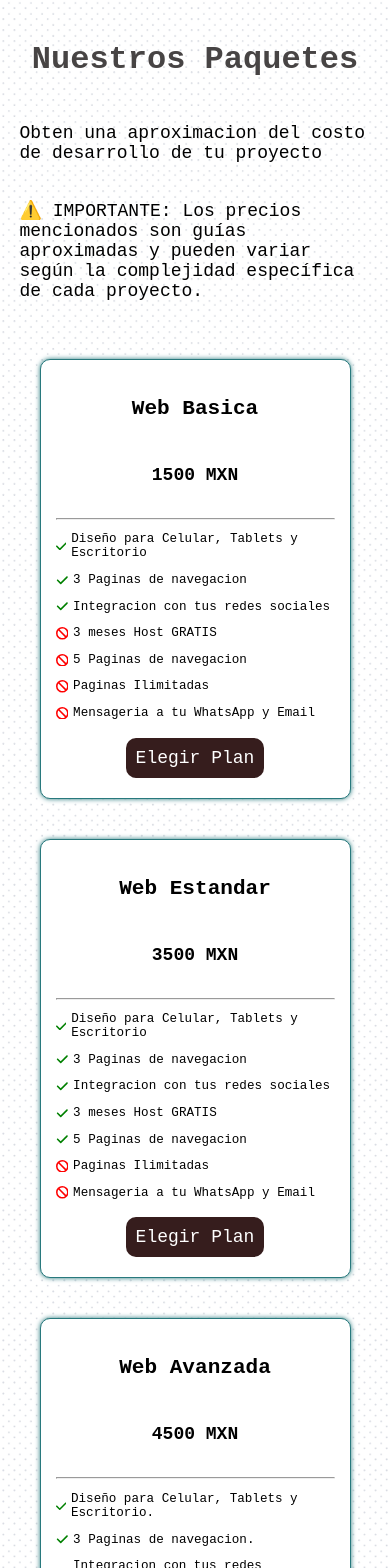
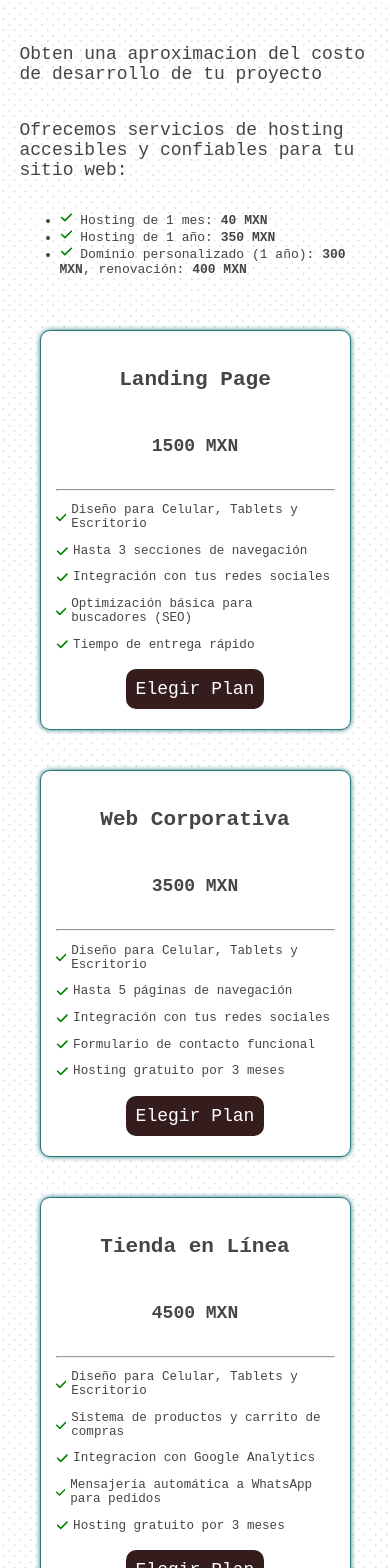
Before and after one commit to ericbcrril/B-Sites-Web-Company, a React (Create React App) app: page / in a window 390 px wide. Shown: the part 2780-4348 px from the top of the page. Built offline with nearby package versions, Linux system fonts and the light colour scheme.

Commit message:
Nuevo contrato, instagram icon y responsive mejorado

```diff
--- a/public/index.html
+++ b/public/index.html
@@ -33,6 +33,11 @@
     <link rel="preload" href="./images/resource/2807211.webp" as="image">
     <link rel="preload" href="./images/resource/7913078.webp" as="image">
     <link rel="preload" href="./images/resource/7922055.webp" as="image">
+
+    <!-- Google adSense -->
+    <meta name="google-adsense-account" content="ca-pub-8122748125240067">
+    <script async src="https://pagead2.googlesyndication.com/pagead/js/adsbygoogle.js?client=ca-pub-8122748125240067"
+     crossorigin="anonymous"></script>
 
     <!-- Google tag (gtag.js) -->
       <script async src="https://www.googletagmanager.com/gtag/js?id=G-HGD33SL1NY"></script>
--- a/public/styles/components/misc/footer.css
+++ b/public/styles/components/misc/footer.css
@@ -54,12 +54,16 @@ footer{
     align-items: center;
 }
 
-.facebook-icon:hover{
+.facebook-icon, .instagram-icon{
     transition: color .2s;
 }
 
 .facebook-icon:hover{
     color: rgb(59, 89, 152);
+}
+
+.instagram-icon:hover{
+    color: rgb(238,42,123);
 }
 
 @media (min-width: 1367px) {
--- a/public/styles/views/home.css
+++ b/public/styles/views/home.css
@@ -131,6 +131,7 @@ main{
     background-size: cover;
     background-position: center;
     flex-direction: column;
+    height: fit-content;
 }
 .img-ft-desk{
     width: 1300px;
@@ -156,7 +157,7 @@ main{
 /*Seccion Paquetes*/
 .secN2{
     flex-direction: column;
-    margin: 300px;
+    color: rgb(71, 68, 68);
 }
 .secN2 p{
     font-size: 18px;
@@ -414,7 +415,7 @@ main{
         padding: 1vh;/**/
         margin: 10px;/**/
         height: 80vh;
-        width: 80vw;
+        width: 100vw;
     }
 }
 
@@ -499,7 +500,7 @@ main{
         padding: 1vh;/**/
         margin: 10px;/**/
         height: 80vh;
-        width: 80vw;
+        width: 100vw;
     }
 }
 
--- a/src/components/misc/footer.jsx
+++ b/src/components/misc/footer.jsx
@@ -1,6 +1,6 @@
 //Pie de pagina
 
-import { FaFacebookSquare } from 'react-icons/fa';
+import { FaFacebookSquare, FaInstagram } from 'react-icons/fa';
 
 function Footer(){
     return(
@@ -11,7 +11,7 @@ function Footer(){
                     <h2>Informacion</h2>
                     <a href="#Nosotros" >Nosotros</a>
                     <a href="#NuestroServicio" >Servicio</a>
-                    <a href="#Costos" >Precios</a>
+                    <a href="#Costos" >Costos</a>
                     <a href="#Politicas" >Politicas</a>
                 </section>
 
@@ -23,9 +23,14 @@ function Footer(){
 
                 <section id="redes">
                     <h2>Sigue Nuestras Redes</h2>
-                    <a href="https://www.facebook.com/profile.php?id=61569565533751">
+                    <div style={{display: 'flex'}}>
+                        <a href='#facebook' onClick={() => window.open("https://www.facebook.com/profile.php?id=61569565533751")}>
                         <FaFacebookSquare size={28} className='facebook-icon'/>
-                    </a>
+                        </a>
+                        <a href='#instagram' onClick={() => window.open('https://www.instagram.com/b.sites.company/')}>
+                            <FaInstagram size={28} className='instagram-icon'/>
+                        </a>
+                    </div>
                 </section>
 
             </div>
--- a/src/components/misc/navbar.jsx
+++ b/src/components/misc/navbar.jsx
@@ -89,7 +89,6 @@ function Navbar() {
                 <a href="#Nosotros" className={activeSection === "Nosotros" ? "active-link" : ""}>Bienvenido</a>
                 <a href="#NuestroServicio" className={activeSection === "NuestroServicio" ? "active-link" : ""}>Nuestro servicio</a>
                 <a href="#Costos" className={activeSection === "Costos" ? "active-link" : ""}>Desarrollo web</a>
-                <a href="#Hostinger" className={activeSection === "Hostinger" ? "active-link" : ""}>Hosting Web</a>
                 <a href="#Politicas" className={activeSection === "Politicas" ? "active-link" : ""}>Politicas</a>
                 <button onClick={() => setVisible(!formVisible)}>Contactanos</button>
             </nav>
--- a/src/views/home.jsx
+++ b/src/views/home.jsx
@@ -5,7 +5,7 @@ import { useEffect } from "react";
 import Footer from "../components/misc/footer";
 import Navbar from "../components/misc/navbar";
 import ScreenSizes from "../scripts/getWinScreenSizes";
-import { FaCheck, FaBan } from "react-icons/fa6";
+import { FaCheck } from "react-icons/fa6";
 //import ChatBot from "../components/misc/chatBot";
 
 function Home(){
@@ -34,16 +34,16 @@ function Home(){
         let message;
         switch(e){
             case 0:
-                message = 'Hola me interesa el paquete Web Basica'
+                message = 'Hola me interesa desarrollar una Landing Page'
             break;
             case 1:
-                message = 'Hola me interesa el paquete Web Estandar'
+                message = 'Hola me interesa desarrollar una Web Corporativa'
             break;
             case 2:
-                message = 'Hola me interesa el paquete Web Avanzada'
+                message = 'Hola me interesa desarrollar una Tienda en Linea'
             break;
             default:
-             message = 'Hola me interesa el paquete Web Basica'
+             message = 'Hola me interesa desarrollar una Landing Page'
         }
         let waLink = `https://wa.me/+523318435194?text=${message}`;
         window.open(waLink)
@@ -86,69 +86,66 @@ function Home(){
                 <img src="/images/resource/flujoTrabajoMovil.webp" alt="" className="img-ft-mobile"/>
         </section>
 
-        <section className="secN2">
-            <h2 id="Costos" className="sub-title-main">Nuestros Paquetes</h2>
+        <section className="secN2" id="Costos">
+            <h2 className="sub-title-main">Costos</h2>
             <p className="secN2-p">Obten una aproximacion del costo de desarrollo de tu proyecto</p>
-            <p className="secN2-p">⚠️ IMPORTANTE: Los precios mencionados son guías aproximadas y pueden variar según la complejidad específica de cada proyecto.</p>
-            <section>
+                        <p>Ofrecemos servicios de hosting accesibles y confiables para tu sitio web:</p>
+                        <ul>
+                            <li><FaCheck color="green" className="check-icon" /> Hosting de 1 mes: <strong>40 MXN</strong></li>
+                            <li><FaCheck color="green" className="check-icon" /> Hosting de 1 año: <strong>350 MXN</strong></li>
+                            <li><FaCheck color="green" className="check-icon" /> Dominio personalizado (1 año): <strong>300 MXN</strong>, renovación: <strong>400 MXN</strong></li>
+                        </ul>
+                        <section id="Costos">
                             <div className="paquete">
                                 <div>
-                        <h3>Web Basica</h3>
+                                    <h3>Landing Page</h3>
                                     <h4>1500 MXN</h4>
                                 </div>
                                 <hr />
-                    <p><FaCheck color="green" className="check-icon"/> Diseño para Celular, Tablets y Escritorio</p>
-                    <p><FaCheck color="green" className="check-icon"/> 3 Paginas de navegacion</p>
-                    <p><FaCheck color="green" className="check-icon"/> Integracion con tus redes sociales</p>
-                    <p><FaBan color="red" className="check-icon"/> 3 meses Host GRATIS</p>
-                    <p><FaBan color="red" className="check-icon"/> 5 Paginas de navegacion</p>
-                    <p><FaBan color="red" className="check-icon"/> Paginas Ilimitadas</p>
-                    <p><FaBan color="red" className="check-icon"/> Mensageria a tu WhatsApp y Email</p>
+                                <p><FaCheck color="green" className="check-icon" /> Diseño para Celular, Tablets y Escritorio</p>
+                                <p><FaCheck color="green" className="check-icon" /> Hasta 3 secciones de navegación</p>
+                                <p><FaCheck color="green" className="check-icon" /> Integración con tus redes sociales</p>
+                                <p><FaCheck color="green" className="check-icon" /> Optimización básica para buscadores (SEO)</p>
+                                <p><FaCheck color="green" className="check-icon" /> Tiempo de entrega rápido</p>
                                 <div>
-                        <button
-                        onClick={() => handleSendWaM(0)}
-                        >Elegir Plan</button>
+                                    <button onClick={() => handleSendWaM(0)}>Elegir Plan</button>
                                 </div>
                             </div>
+
                             <div className="paquete">
                                 <div>
-                        <h3>Web Estandar</h3>
+                                    <h3>Web Corporativa</h3>
                                     <h4>3500 MXN</h4>
                                 </div>
                                 <hr />
-                    <p><FaCheck color="green" className="check-icon"/> Diseño para Celular, Tablets y Escritorio</p>
-                    <p><FaCheck color="green" className="check-icon"/> 3 Paginas de navegacion</p>
-                    <p><FaCheck color="green" className="check-icon"/> Integracion con tus redes sociales</p>
-                    <p><FaCheck color="green" className="check-icon"/> 3 meses Host GRATIS</p>
-                    <p><FaCheck color="green" className="check-icon"/> 5 Paginas de navegacion</p>
-                    <p><FaBan color="red" className="check-icon"/> Paginas Ilimitadas</p>
-                    <p><FaBan color="red" className="check-icon"/> Mensageria a tu WhatsApp y Email</p>
+                                <p><FaCheck color="green" className="check-icon" /> Diseño para Celular, Tablets y Escritorio</p>
+                                <p><FaCheck color="green" className="check-icon" /> Hasta 5 páginas de navegación</p>
+                                <p><FaCheck color="green" className="check-icon" /> Integración con tus redes sociales</p>
+                                <p><FaCheck color="green" className="check-icon" /> Formulario de contacto funcional</p>
+                                <p><FaCheck color="green" className="check-icon" /> Hosting gratuito por 3 meses</p>
                                 <div>
-                        <button
-                        onClick={() => handleSendWaM(1)}
-                        >Elegir Plan</button>
+                                    <button onClick={() => handleSendWaM(1)}>Elegir Plan</button>
                                 </div>
                             </div>
+
                             <div className="paquete">
                                 <div>
-                        <h3>Web Avanzada</h3>
+                                    <h3>Tienda en Línea</h3>
                                     <h4>4500 MXN</h4>
                                 </div>
                                 <hr />
-                    <p><FaCheck color="green" className="check-icon"/> Diseño para Celular, Tablets y Escritorio.</p>
-                    <p><FaCheck color="green" className="check-icon"/> 3 Paginas de navegacion.</p>
-                    <p><FaCheck color="green" className="check-icon"/> Integracion con tus redes sociales.</p>
-                    <p><FaCheck color="green" className="check-icon"/> 3 meses Host GRATIS.</p>
-                    <p><FaCheck color="green" className="check-icon"/> 5 Paginas de navegacion.</p>
-                    <p><FaCheck color="green" className="check-icon"/> Paginas Ilimitadas.</p>
-                    <p><FaCheck color="green" className="check-icon"/> Mensageria a tu WhatsApp y Email.</p>
+                                <p><FaCheck color="green" className="check-icon" /> Diseño para Celular, Tablets y Escritorio</p>
+                                <p><FaCheck color="green" className="check-icon" /> Sistema de productos y carrito de compras</p>
+                                <p><FaCheck color="green" className="check-icon" /> Integracion con Google Analytics</p>
+                                <p><FaCheck color="green" className="check-icon" /> Mensajería automática a WhatsApp para pedidos</p>
+                                <p><FaCheck color="green" className="check-icon" /> Hosting gratuito por 3 meses</p>
                                 <div>
-                        <button
-                        onClick={() => handleSendWaM(2)}
-                        >Elegir Plan</button>
+                                    <button onClick={() => handleSendWaM(2)}>Elegir Plan</button>
                                 </div>
                             </div>
                         </section>
+
+                        {/**
                          <br /><br />
                         <h2 className="sub-title-main" id="Hostinger">Hosting Web</h2>
                         <p className="secN2-p">Afiliados por Hostinger</p>
@@ -210,17 +207,18 @@ function Home(){
                                 </div>
                             </div>
                         </section>
+                         */}
         </section>
 
         <section className="secN3" id="Politicas">
-            <section>
+            <section id="Politicas">
                 <h2 className="sub-title-main">Politicas</h2>
                 <p>Para el desarrollo de una web en B-Sites</p>
                 <a href="/docs/Terminos y Condiciones.pdf" download="Terminos y Condiciones B-Sites">
                     <IoMdDownload/>Descargar
                 </a>
                 <p>O</p>
-                <a href="https://drive.google.com/file/d/1f3_tjQXoW-sFxJhNpKr7UeYAD7pYSOkS/view?usp=sharing">Ver en Google docs</a>
+                <a href="https://drive.google.com/file/d/1_gwtJXdj4CbdgrP34UjgXRjRekE_T1BU/view?usp=sharing">Ver en Google Drive</a>
             </section>
         </section>
 
```
Also changed, not shown: public/ads.txt (added), 1 other file (tests, documents, lock files or other folders). Lines whose indentation alone changed are shown as unchanged.
